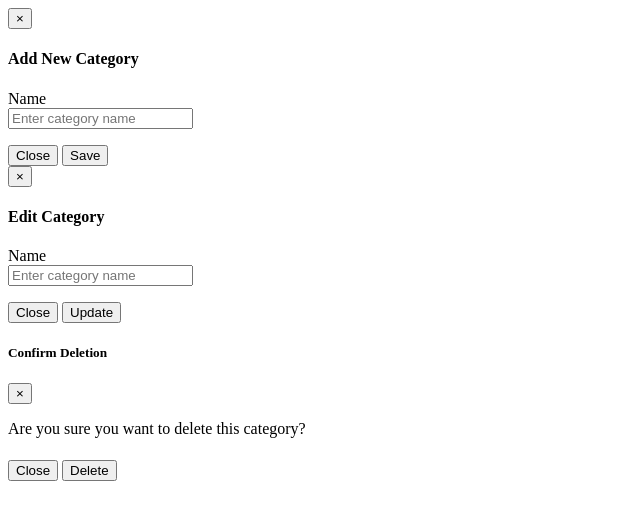
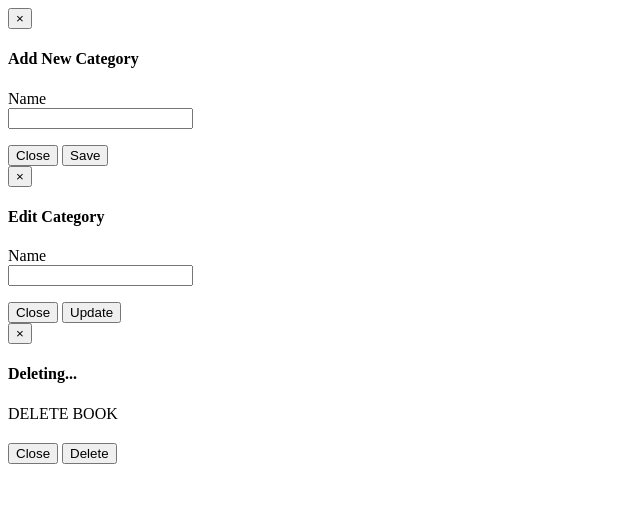
Before and after one commit to lephanbaongoc/QuanLyThuVien, a PHP site: page /includes/category_modal.php in a window 1280 px wide. Shown: the top 520 px of the page, without its empty margins (0-640 px from the left). Run offline with PHP 8.4, Linux system fonts and the light colour scheme.

Commit message:
Update category_modal.php

```diff
--- a/admin/includes/category_modal.php
+++ b/admin/includes/category_modal.php
@@ -1,104 +1,82 @@
-<!-- Add New Category Modal -->
-<div class="modal fade" id="addnew" tabindex="-1" role="dialog" aria-labelledby="addCategoryLabel" aria-hidden="true">
+<!-- Add -->
+<div class="modal fade" id="addnew">
     <div class="modal-dialog">
         <div class="modal-content">
-            <!-- Modal Header -->
             <div class="modal-header">
               <button type="button" class="close" data-dismiss="modal" aria-label="Close">
-                    <span aria-hidden="true">&times;</span>
-                </button>
-                <h4 class="modal-title" id="addCategoryLabel"><b>Add New Category</b></h4>
+                  <span aria-hidden="true">&times;</span></button>
+              <h4 class="modal-title"><b>Add New Category</b></h4>
             </div>
-
-            <!-- Modal Body -->
             <div class="modal-body">
               <form class="form-horizontal" method="POST" action="category_add.php">
-                    <!-- Category Name -->
                 <div class="form-group">
                     <label for="name" class="col-sm-3 control-label">Name</label>
+
                     <div class="col-sm-9">
-                            <input type="text" class="form-control" id="name" name="name" placeholder="Enter category name" required>
+                      <input type="text" class="form-control" id="name" name="name" required>
                     </div>
                 </div>
             </div>
-
-            <!-- Modal Footer -->
             <div class="modal-footer">
-                <button type="button" class="btn btn-default btn-flat" data-dismiss="modal">
-                    <i class="fa fa-close"></i> Close
-                </button>
-                <button type="submit" class="btn btn-primary btn-flat" name="add">
-                    <i class="fa fa-save"></i> Save
-                </button>
+              <button type="button" class="btn btn-default btn-flat pull-left" data-dismiss="modal"><i class="fa fa-close"></i> Close</button>
+              <button type="submit" class="btn btn-primary btn-flat" name="add"><i class="fa fa-save"></i> Save</button>
               </form>
             </div>
         </div>
     </div>
 </div>
 
-<!-- Edit Category Modal -->
-<div class="modal fade" id="edit" tabindex="-1" role="dialog" aria-labelledby="editCategoryLabel" aria-hidden="true">
+<!-- Edit -->
+<div class="modal fade" id="edit">
     <div class="modal-dialog">
         <div class="modal-content">
-            <!-- Modal Header -->
             <div class="modal-header">
               <button type="button" class="close" data-dismiss="modal" aria-label="Close">
-                    <span aria-hidden="true">&times;</span>
-                </button>
-                <h4 class="modal-title" id="editCategoryLabel"><b>Edit Category</b></h4>
+                  <span aria-hidden="true">&times;</span></button>
+              <h4 class="modal-title"><b>Edit Category</b></h4>
             </div>
-
-            <!-- Modal Body -->
             <div class="modal-body">
               <form class="form-horizontal" method="POST" action="category_edit.php">
-                    <!-- Hidden Category ID -->
                 <input type="hidden" class="catid" name="id">
-
-                    <!-- Name Field -->
                 <div class="form-group">
                     <label for="edit_name" class="col-sm-3 control-label">Name</label>
+
                     <div class="col-sm-9">
-                            <input type="text" class="form-control" id="edit_name" name="name" placeholder="Enter category name" required>
+                      <input type="text" class="form-control" id="edit_name" name="name">
                     </div>
                 </div>
+            </div>
+            <div class="modal-footer">
+              <button type="button" class="btn btn-default btn-flat pull-left" data-dismiss="modal"><i class="fa fa-close"></i> Close</button>
+              <button type="submit" class="btn btn-success btn-flat" name="edit"><i class="fa fa-check-square-o"></i> Update</button>
               </form>
-            </div>
-
-            <!-- Modal Footer -->
-            <div class="modal-footer">
-                <button type="button" class="btn btn-default btn-flat pull-left" data-dismiss="modal">
-                    <i class="fa fa-close"></i> Close
-                </button>
-                <button type="submit" class="btn btn-success btn-flat" name="edit">
-                    <i class="fa fa-check-square-o"></i> Update
-                </button>
             </div>
         </div>
     </div>
 </div>
 
-
 <!-- Delete -->
-<div class="modal fade" id="delete" tabindex="-1" role="dialog" aria-labelledby="deleteModalLabel" aria-hidden="true">
-  <div class="modal-dialog modal-dialog-centered" role="document">
+<div class="modal fade" id="delete">
+    <div class="modal-dialog">
         <div class="modal-content">
-      <div class="modal-header bg-danger text-white">
-        <h5 class="modal-title" id="deleteModalLabel"><i class="fa fa-trash"></i> Confirm Deletion</h5>
-        <button type="button" class="close text-white" data-dismiss="modal" aria-label="Close">
-          <span aria-hidden="true">&times;</span>
-        </button>
+            <div class="modal-header">
+              <button type="button" class="close" data-dismiss="modal" aria-label="Close">
+                  <span aria-hidden="true">&times;</span></button>
+              <h4 class="modal-title"><b>Deleting...</b></h4>
             </div>
-      <form method="POST" action="category_delete.php">
-        <div class="modal-body text-center">
+            <div class="modal-body">
+              <form class="form-horizontal" method="POST" action="category_delete.php">
                 <input type="hidden" class="catid" name="id">
-          <p>Are you sure you want to delete this category?</p>
-          <h4 id="del_cat" class="text-danger font-weight-bold"></h4>
+                <div class="text-center">
+                    <p>DELETE BOOK</p>
+                    <h2 id="del_cat" class="bold"></h2>
+                </div>
             </div>
             <div class="modal-footer">
-          <button type="button" class="btn btn-secondary" data-dismiss="modal"><i class="fa fa-close"></i> Close</button>
-          <button type="submit" class="btn btn-danger" name="delete"><i class="fa fa-trash"></i> Delete</button>
-        </div>
+              <button type="button" class="btn btn-default btn-flat pull-left" data-dismiss="modal"><i class="fa fa-close"></i> Close</button>
+              <button type="submit" class="btn btn-danger btn-flat" name="delete"><i class="fa fa-trash"></i> Delete</button>
               </form>
             </div>
         </div>
     </div>
+</div>
```
Lines whose indentation alone changed are shown as unchanged.
